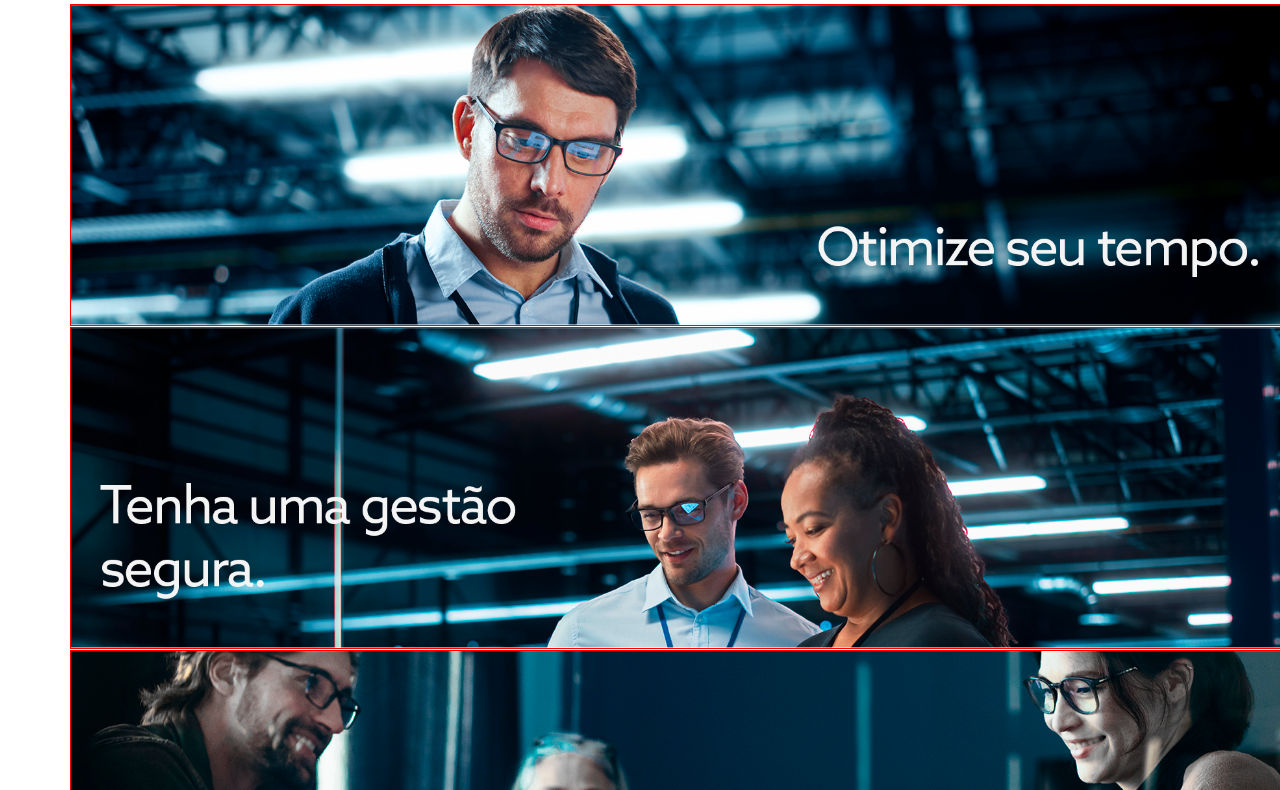
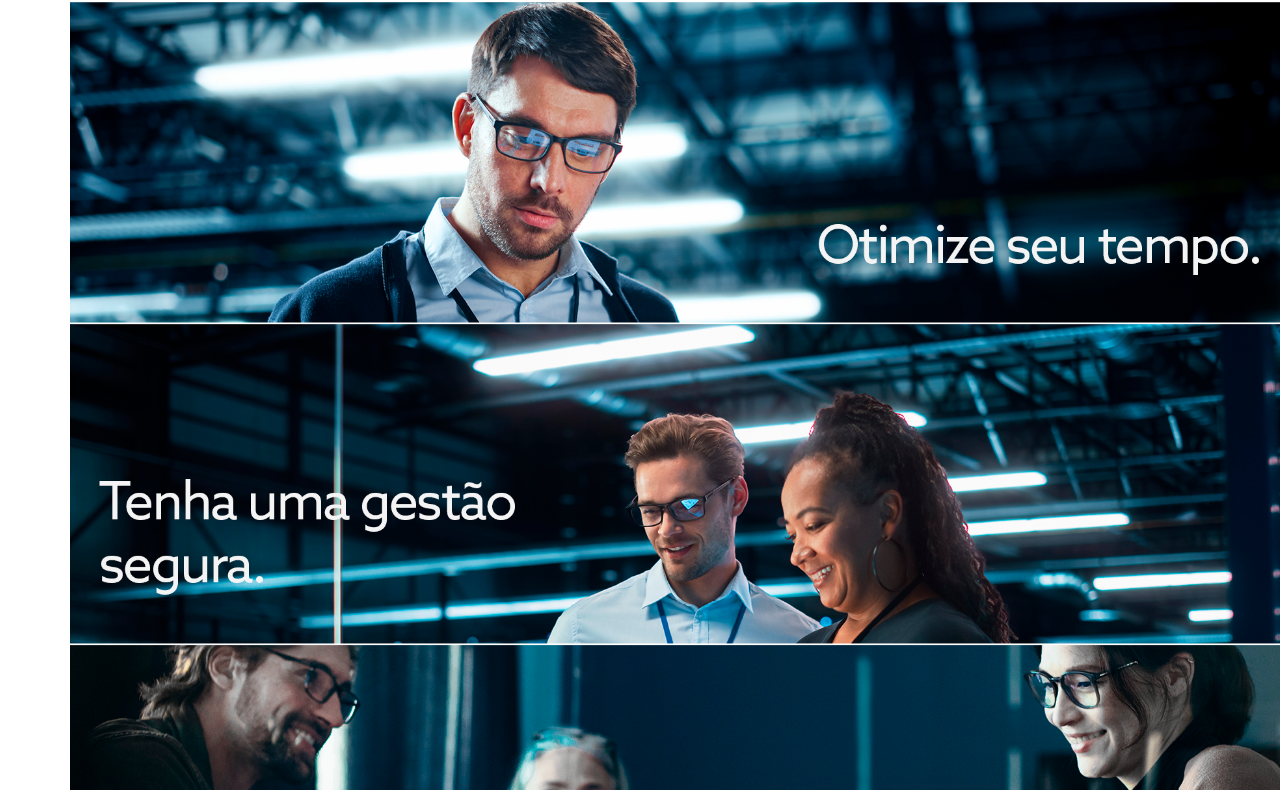
Before and after one commit to eduardokochhann/eduardokochhann.git.io, a plain HTML site: page index.html in a window 1280 px wide. Shown: the part 192-982 px from the top of the page. Drawn offline with nearby package versions, Linux system fonts and the light colour scheme.

Commit message:
Remoção class vtx-temp

```diff
--- a/css/vtx.css
+++ b/css/vtx.css
@@ -1,7 +1,7 @@
 /*Estilização padrão Vortex Group*/
 
 /*=Construção=*/
-.vtx-temp {border: 1px solid red;height: 100%;width: 100%;}
+/*.vtx-temp {border: 1px solid red;height: 100%;width: 100%;}
 
 /*Geral Head + Body*/
 body {
```
